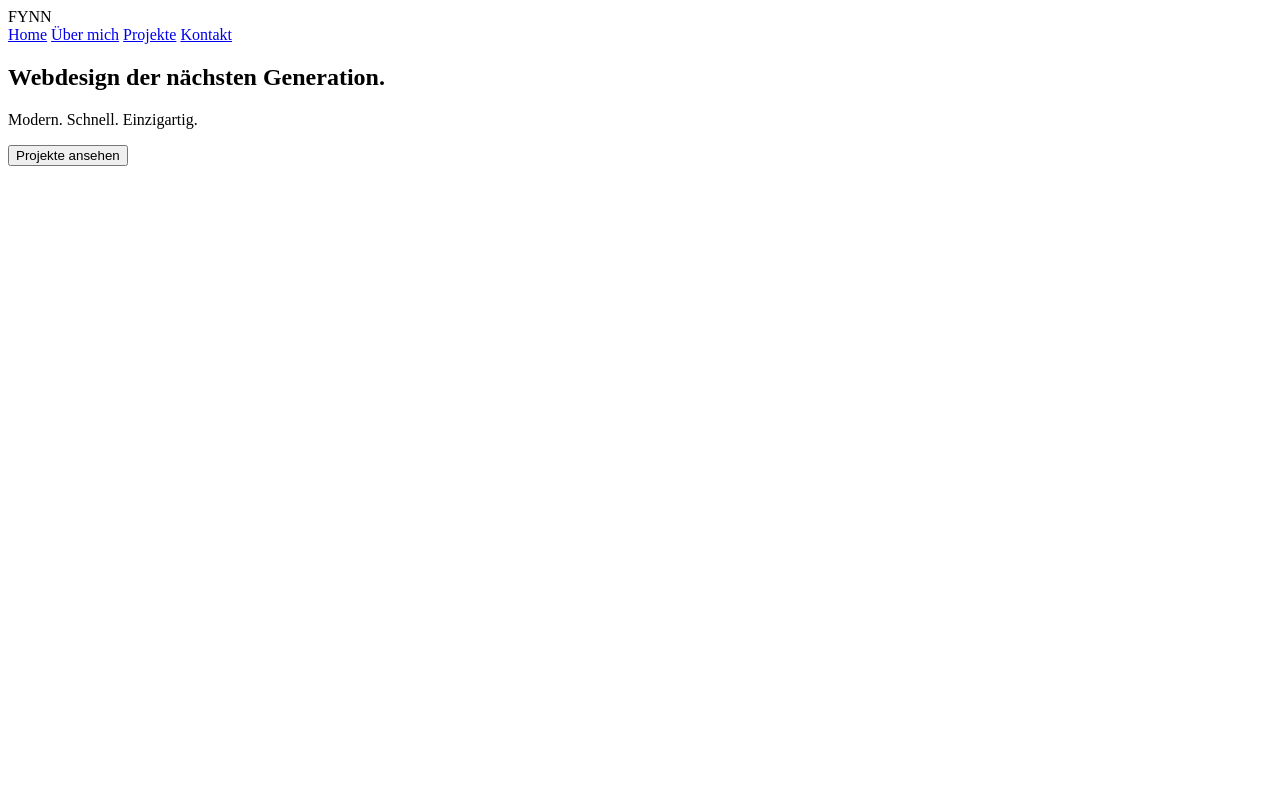
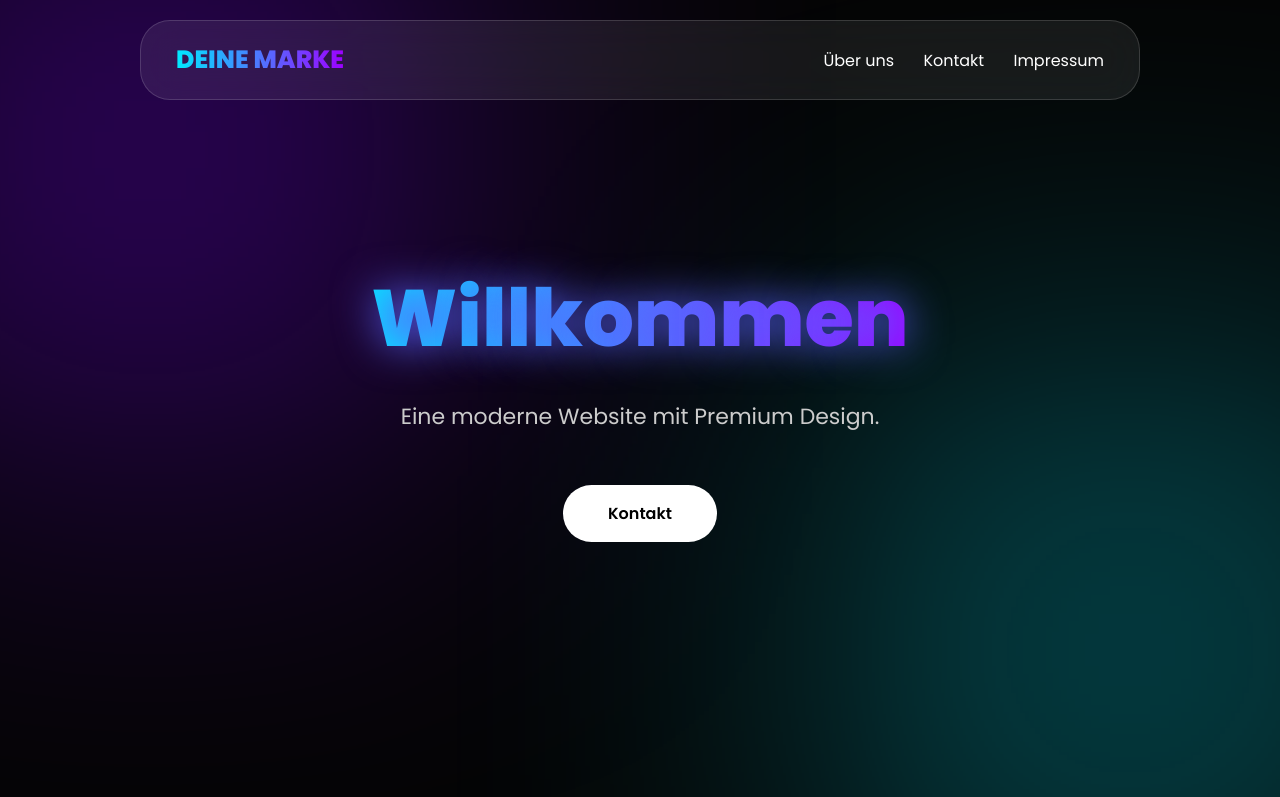
Before and after one commit to fynnel-wessi/Impressum, a plain HTML site: page index.html in a window 1280 px wide. Shown: the top 797 px of the page. Drawn offline with Linux system fonts and the light colour scheme.

Commit message:
Revamp index.html for premium website layout
Updated the HTML structure and styling for a premium website design.

```diff
--- a/index.html
+++ b/index.html
@@ -1,47 +1,411 @@
 <!DOCTYPE html>
 <html lang="de">
 <head>
+
 <meta charset="UTF-8">
 <meta name="viewport" content="width=device-width, initial-scale=1.0">
-    <title>Fynn | Portfolio</title>
 
-    <link rel="stylesheet" href="css/style.css">
+<title>Premium Website</title>
+
+<style>
+
+@import url('https://fonts.googleapis.com/css2?family=Poppins:wght@300;400;600;800&display=swap');
+
+
+* {
+    box-sizing: border-box;
+}
+
+
+body {
+    margin: 0;
+    font-family: 'Poppins', sans-serif;
+    background: #050505;
+    color: white;
+    overflow-x: hidden;
+}
+
+
+/* Leuchtender Hintergrund */
+
+body::before {
+    content: "";
+    position: fixed;
+    width: 500px;
+    height: 500px;
+    background: #7c00ff;
+    filter: blur(180px);
+    top: -100px;
+    left: -100px;
+    opacity: 0.5;
+    z-index: -1;
+}
+
+
+body::after {
+    content: "";
+    position: fixed;
+    width: 500px;
+    height: 500px;
+    background: #00eaff;
+    filter: blur(180px);
+    bottom: -100px;
+    right: -100px;
+    opacity: 0.4;
+    z-index: -1;
+}
+
+
+
+header {
+
+    position: fixed;
+    top: 20px;
+    left: 50%;
+    transform: translateX(-50%);
+
+    width: 90%;
+    max-width: 1000px;
+
+    padding: 20px 35px;
+
+    background: rgba(255,255,255,0.08);
+    backdrop-filter: blur(20px);
+
+    border: 1px solid rgba(255,255,255,0.15);
+
+    border-radius: 30px;
+
+    display:flex;
+    justify-content:space-between;
+    align-items:center;
+
+    z-index:10;
+
+}
+
+
+
+.logo {
+
+    font-size:25px;
+    font-weight:800;
+
+    background: linear-gradient(90deg,#00eaff,#9d00ff);
+
+    -webkit-background-clip:text;
+    color:transparent;
+
+}
+
+
+
+nav a {
+
+    color:white;
+    text-decoration:none;
+    margin-left:25px;
+
+    transition:.3s;
+
+}
+
+
+nav a:hover {
+
+    color:#00eaff;
+    text-shadow:0 0 15px #00eaff;
+
+}
+
+
+
+.hero {
+
+    height:100vh;
+
+    display:flex;
+    justify-content:center;
+    align-items:center;
+
+    text-align:center;
+
+    padding:20px;
+
+}
+
+
+
+.hero h1 {
+
+    font-size:80px;
+    margin:0;
+
+    background:linear-gradient(90deg,#00eaff,#9d00ff);
+
+    -webkit-background-clip:text;
+    color:transparent;
+
+    animation: glow 3s infinite alternate;
+
+}
+
+
+
+.hero p {
+
+    font-size:22px;
+    color:#ccc;
+
+}
+
+
+
+@keyframes glow {
+
+from {
+text-shadow:0 0 20px #00eaff;
+}
+
+to {
+text-shadow:0 0 60px #9d00ff;
+}
+
+}
+
+
+
+.button {
+
+display:inline-block;
+
+margin-top:30px;
+
+padding:16px 45px;
+
+border-radius:50px;
+
+background:white;
+
+color:black;
+
+font-weight:600;
+
+text-decoration:none;
+
+transition:.3s;
+
+}
+
+
+
+.button:hover {
+
+transform:scale(1.1);
+
+box-shadow:0 0 40px white;
+
+}
+
+
+
+
+section {
+
+max-width:1100px;
+
+margin:auto;
+
+padding:100px 25px;
+
+}
+
+
+
+.card {
+
+background:rgba(255,255,255,0.08);
+
+border:1px solid rgba(255,255,255,0.15);
+
+backdrop-filter:blur(20px);
+
+padding:40px;
+
+border-radius:30px;
+
+box-shadow:0 0 40px rgba(0,234,255,.15);
+
+transition:.4s;
+
+}
+
+
+
+.card:hover {
+
+transform:translateY(-10px);
+
+box-shadow:
+0 0 30px #00eaff,
+0 0 60px #9d00ff;
+
+}
+
+
+
+h2 {
+
+font-size:40px;
+
+}
+
+
+
+
+footer {
+
+text-align:center;
+
+padding:40px;
+
+color:#888;
+
+}
+
+
+
+</style>
+
+
 </head>
 
+
+
 <body>
+
+
 
 <header>
 
 <div class="logo">
-        FYNN
+DEINE MARKE
 </div>
+
 
 <nav>
 
-        <a href="#">Home</a>
-        <a href="#">Über mich</a>
-        <a href="#">Projekte</a>
-        <a href="#">Kontakt</a>
+<a href="#about">Über uns</a>
+
+<a href="#contact">Kontakt</a>
+
+<a href="#impressum">Impressum</a>
 
 </nav>
 
+
 </header>
 
-<section class="hero">
 
-    <h1>Webdesign der nächsten Generation.</h1>
+
+
+<div class="hero">
+
+
+<div>
+
+<h1>
+Willkommen
+</h1>
+
 
 <p>
-        Modern. Schnell. Einzigartig.
+Eine moderne Website mit Premium Design.
 </p>
 
-    <button>
-        Projekte ansehen
-    </button>
+
+<a class="button" href="#contact">
+Kontakt
+</a>
+
+
+</div>
+
+
+</div>
+
+
+
+
+
+<section id="about">
+
+<div class="card">
+
+<h2>Über uns</h2>
+
+<p>
+
+</p>
+
+</div>
 
 </section>
 
-<script src="js/script.js"></script>
+
+
+
+
+<section id="contact">
+
+<div class="card">
+
+<h2>Kontakt</h2>
+
+<p>
+E-Mail: fynnelstolt@gmail.com
+</p>
+
+<p>
+Telefon: 0162 9563012
+</p>
+
+
+</div>
+
+</section>
+
+
+
+
+
+<section id="impressum">
+
+<div class="card">
+
+<h2>Impressum</h2>
+
+<p>
+Fynn<br>
+24848<br>
+Kropp<br>
+Deutschland
+</p>
+
+</div>
+
+</section>
+
+
+
+
+<footer>
+
+© 2026 NordKraft0809
+
+</footer>
+
+
 
 </body>
 </html>
```
Lines whose indentation alone changed are shown as unchanged.
